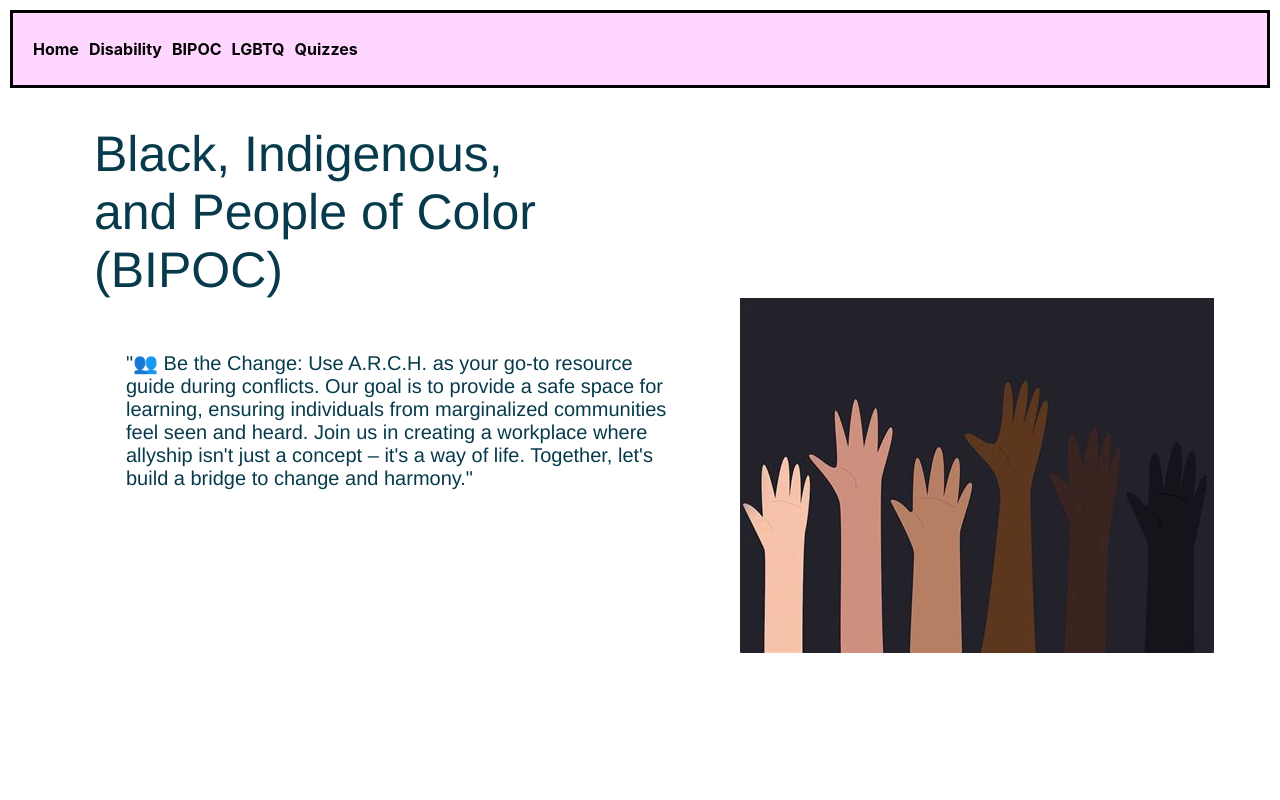
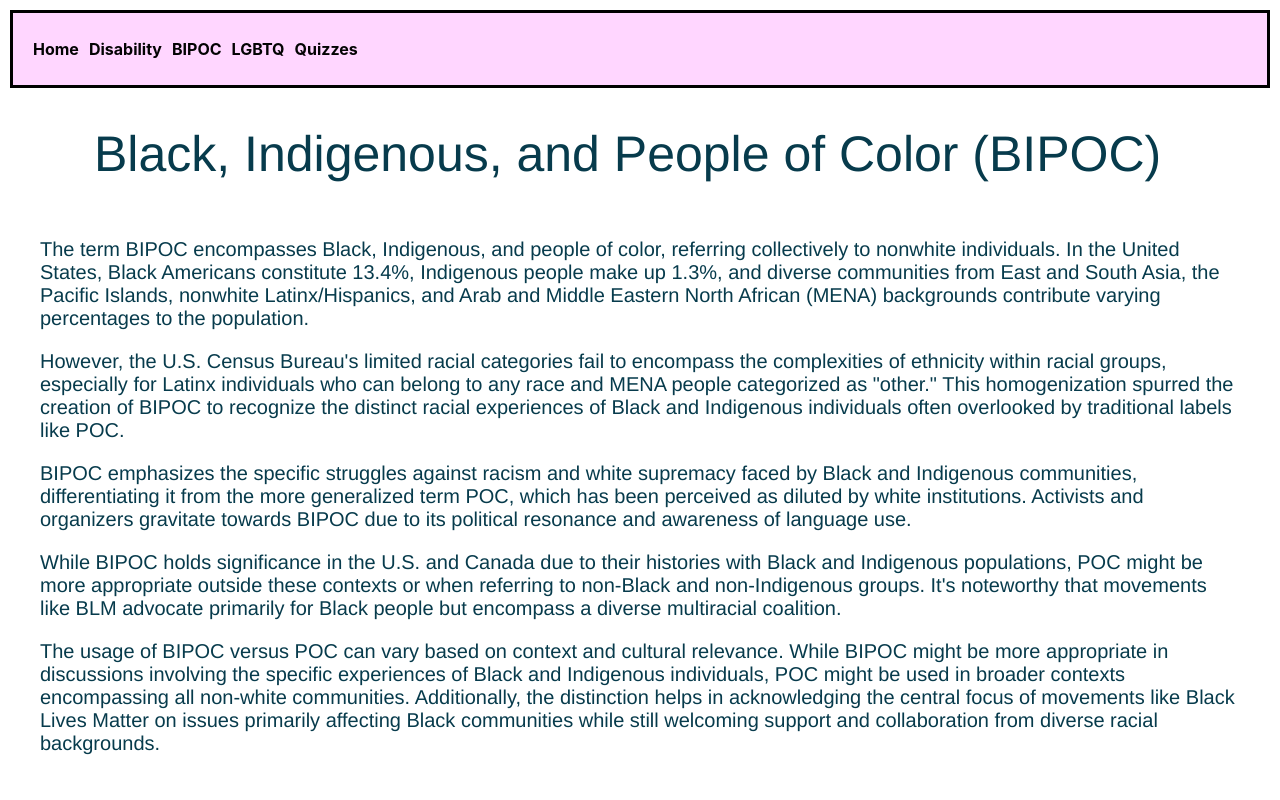
Before and after one commit to AdassaC/ARCH, a React (Create React App) app in the folder arch/: page /bipoc in a window 1280 px wide. Shown: the top 800 px of the page. Built offline with nearby package versions, Linux system fonts and the light colour scheme.

Commit message:
style content w/ image

```diff
--- a/arch/src/components/bipoc.js
+++ b/arch/src/components/bipoc.js
@@ -74,18 +74,33 @@ const BIPOC = () =>
 						</p> */}
 
 					</div>
-					<div className="group">
-						<p className="p">
+					<div className="overview">
+						{/* <p className="p">
 							"👥 Be the Change:
 							Use A.R.C.H. as your go-to resource guide during conflicts. Our goal is to provide a safe space for learning, ensuring individuals from marginalized communities feel seen and heard.
 							Join us in creating a workplace where allyship isn't just a concept – it's a way of life. Together, let's build a bridge to change and harmony."
+            			</p> */}
+						<p className="p">
+							The term BIPOC encompasses Black, Indigenous, and people of color, referring collectively to nonwhite individuals. In the United States, Black Americans constitute 13.4%, Indigenous people make up 1.3%, and diverse communities from East and South Asia, the Pacific Islands, nonwhite Latinx/Hispanics, and Arab and Middle Eastern North African (MENA) backgrounds contribute varying percentages to the population.
+						</p>
+						<p className="p">
+							However, the U.S. Census Bureau's limited racial categories fail to encompass the complexities of ethnicity within racial groups, especially for Latinx individuals who can belong to any race and MENA people categorized as "other." This homogenization spurred the creation of BIPOC to recognize the distinct racial experiences of Black and Indigenous individuals often overlooked by traditional labels like POC.
+						</p>
+						<p className="p">
+							BIPOC emphasizes the specific struggles against racism and white supremacy faced by Black and Indigenous communities, differentiating it from the more generalized term POC, which has been perceived as diluted by white institutions. Activists and organizers gravitate towards BIPOC due to its political resonance and awareness of language use.
+						</p>
+						<p className="p">
+							While BIPOC holds significance in the U.S. and Canada due to their histories with Black and Indigenous populations, POC might be more appropriate outside these contexts or when referring to non-Black and non-Indigenous groups. It's noteworthy that movements like BLM advocate primarily for Black people but encompass a diverse multiracial coalition.
+            			</p>
+						<p className="p">
+							The usage of BIPOC versus POC can vary based on context and cultural relevance. While BIPOC might be more appropriate in discussions involving the specific experiences of Black and Indigenous individuals, POC might be used in broader contexts encompassing all non-white communities. Additionally, the distinction helps in acknowledging the central focus of movements like Black Lives Matter on issues primarily affecting Black communities while still welcoming support and collaboration from diverse racial backgrounds.
             			</p>
 
           </div>
-          <img src={Placeholder} alt="placeholder"/>
+          {/* <img src={Placeholder} alt="placeholder"/> */}
 				</div>
 				<div className="group-2" />
-				<div className="text-wrapper-13">Black, Indigenous, and People of Color (BIPOC)</div>
+				<div className="title">Black, Indigenous, and People of Color (BIPOC)</div>
 				<div className="overlap-wrapper">
 					<div className="challenges_box">
 						<div className="challenges">CHALLENGES</div>
--- a/arch/src/styles/bipoc.css
+++ b/arch/src/styles/bipoc.css
@@ -13,12 +13,12 @@
   width: 1200px;
 }
 
-.content-template .group {
-  height: 296px;
-  left: 74px;
+.content-template .overview {
+  height: fit-content;
+  /*left: 74px;*/
   position: absolute;
-  top: 233px;
-  width: 573px;
+  top: 120px;
+  width: fit-content;
 }
 
  .p {
@@ -29,9 +29,9 @@
   left: 12px;
   letter-spacing: 0;
   line-height: normal;
-  position: absolute;
   top: 0;
-  width: 555px;
+  /*position: absolute;
+  width: 555px;*/
 }
 
 img
@@ -46,7 +46,7 @@ img
   height: 236px;
   left: 67px;
   position: absolute;
-  top: 584px;
+  top: 500px;
   width: 1081px;
 }
 
@@ -55,7 +55,7 @@ img
 
 
 
-.content-template .text-wrapper-13 {
+.content-template .title {
   color: #073b4c;
   font-family: "Big Shoulders Display-Regular", Helvetica;
   font-size: 50px;
@@ -65,7 +65,7 @@ img
   line-height: normal;
   position: absolute;
   top: 125px;
-  width: 478px;
+  /*width: 478px;*/
 }
 
 .content-template .overlap-wrapper {
```
